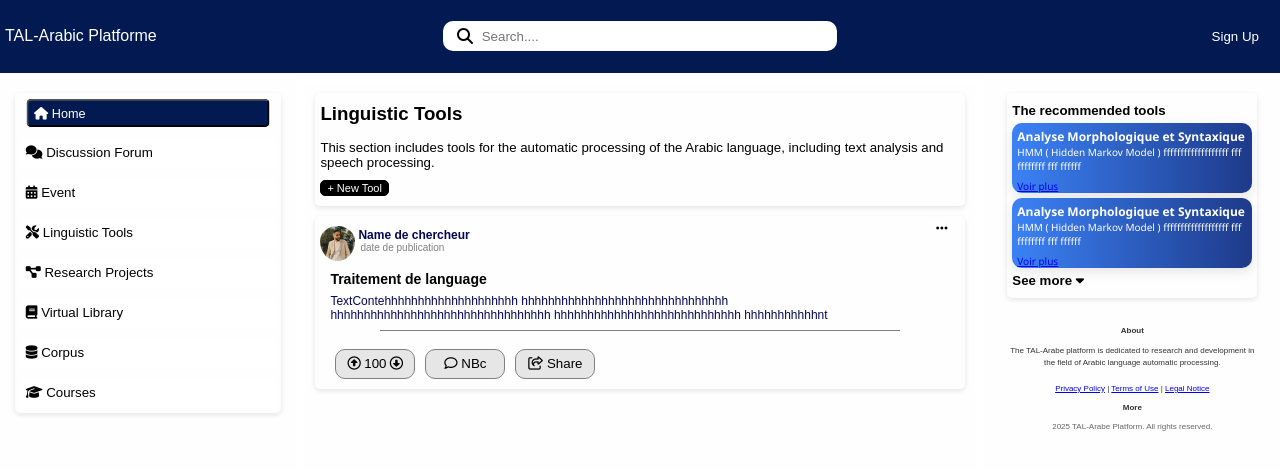
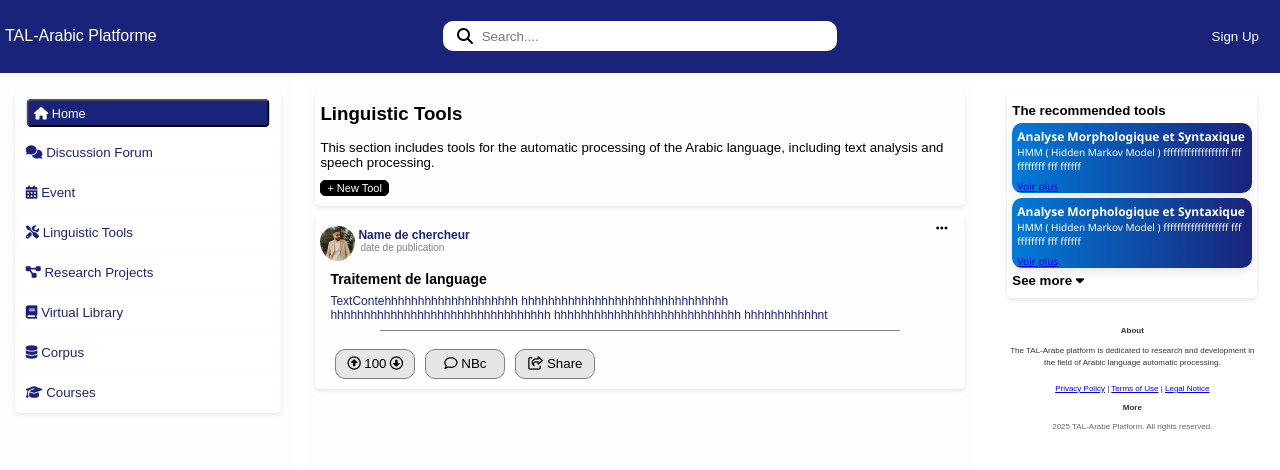
Before and after one commit to boujoudev/Collaborative-Platform-for-Arabic-Language-Processing, a React (Vite) app in the folder platforme-front/: page /Tool in a window 1280 px wide. Shown: the top 470 px of the page. Built offline with nearby package versions, Linux system fonts and the light colour scheme.

Commit message:
add more style

```diff
--- a/platforme-front/src/App.css
+++ b/platforme-front/src/App.css
@@ -31,7 +31,7 @@ body {
 
 .platformName {
   grid-area: logo;
-  background-color: rgb(3, 25, 81);
+  background-color: #1a237a;
   color: white;
   display: flex;
   align-items: center;
@@ -40,13 +40,13 @@ body {
 
 .barreDeRecherch {
   grid-area: barR;
-  background-color: rgb(3, 25, 81);
+  background-color: #1a237a;
 }
 
 .aside2 {
   padding-top: 20px;
   grid-area: side2;
-  background-color: rgb(254, 254, 254);
+  background-color: white;
   display: flex;
   flex-direction: column;
   align-items: center;
@@ -56,7 +56,7 @@ body {
 main {
   grid-area: main;
   background-color: rgb(254, 254, 254);
-  color: rgb(4, 7, 85);
+  color: #1a237a;
   margin: 10px;
   padding: 10px;
   border: 0px black solid;
@@ -100,7 +100,7 @@ main {
   margin: 5px;
   height: 30px;
   background-color: white;
-  color: black;
+  color: #1a237a;
   border: none;
   border-radius: 5px;
   -webkit-border-radius: 5px;
@@ -112,7 +112,7 @@ main {
 
 .false:hover {
   margin: 5px;
-  background-color: rgb(3, 25, 81);
+  background-color: #1a237a;
   color: rgb(255, 255, 255);
   transform: scale(0.95);
   border-radius: 5px;
@@ -121,7 +121,7 @@ main {
 .true {
   margin: 5px;
   height: 30px;
-  background-color: rgb(3, 25, 81);
+  background-color: #1a237a;
   color: rgb(255, 255, 255);
   transform: scale(0.95);
   border-radius: 5px;
@@ -139,7 +139,7 @@ main {
 
 .barreDeRecherch {
   grid-area: barR;
-  background-color: rgb(3, 25, 81);
+  background-color: #1a237a;
   display: flex;
   flex-direction: row;
   align-items: center;
@@ -160,7 +160,7 @@ main {
 }
 
 #barreDeRecherchePrincipale {
-  color: black;
+  color: #1a237a;
   width: 350px;
   height: 30px;
   padding: 5px;
@@ -179,7 +179,7 @@ main {
 
 .otherButton {
   grid-area: rest;
-  background-color: rgb(3, 25, 81);
+  background-color: #1a237a;
   display: flex;
   flex-direction: row;
   align-items: center;
@@ -192,7 +192,7 @@ main {
 .ButtonSignInUp {
   margin-right: 15px;
   color: white;
-  background-color: rgb(3, 25, 81);
+  background-color: #1a237a;
   border: none;
   border-radius: 5px;
   -webkit-border-radius: 5px;
@@ -202,7 +202,7 @@ main {
 }
 
 .ButtonSignInUp:hover {
-  color: rgb(3, 25, 81);
+  color: #1a237a;
   background-color: rgb(255, 255, 255);
 }
 
@@ -291,17 +291,17 @@ page de signup */
   background-color: white;
   border: none;
 
-  color: rgb(3, 25, 81);
+  color: #1a237a;
 }
 
 .buttonShow:hover {
-  color: rgb(20, 50, 124);
+  color: #1a237a;
 }
 
 .ButtonCreateAccount {
   width: 350px;
   height: 30px;
-  background-color: rgb(3, 25, 81);
+  background-color: #1a237a;
   color: white;
   border: none;
   border-radius: 20px;
@@ -312,7 +312,7 @@ page de signup */
 }
 
 .ButtonCreateAccount:hover {
-  background-color: rgb(20, 50, 124);
+  background-color: #1a237a;
 }
 
 .social-icons {
@@ -351,7 +351,7 @@ page de signIn */
 .ButtonSignIn {
   width: 350px;
   height: 30px;
-  background-color: rgb(3, 25, 81);
+  background-color: #1a237a;
   color: white;
   border: none;
   border-radius: 10px;
@@ -362,7 +362,7 @@ page de signIn */
 }
 
 .ButtonSignIn:hover {
-  background-color: rgb(20, 50, 124);
+  background-color: #1a237a;
 }
 
 .formSignInPage {
@@ -410,7 +410,7 @@ page de signIn */
 }
 
 .divAccueil {
-  background: linear-gradient(to right, #6382fa, rgb(20, 50, 124));
+  background: linear-gradient(to right, #007bd9, #1a237a);
 }
 
 .accueilButton {
@@ -439,7 +439,7 @@ Entet dyalha */
 }
 
 .AddForum:hover {
-  background-color: rgb(154, 154, 154); /* Change la couleur au hover */
+  background-color: #1a237a; /* Change la couleur au hover */
 }
 
 .ForumEntet {
@@ -547,7 +547,7 @@ project
 }
 
 .AddProject:hover {
-  background-color: rgb(154, 154, 154); /* Change la couleur au hover */
+  background-color: #1a237a; /* Change la couleur au hover */
 }
 
 .finish {
@@ -704,7 +704,7 @@ RecommondationProfilAsuivre  and RecomandationConfARejoindre and ToolAUtiliser
 .ToolAUtiliser {
   width: 230px;
   height: 60px;
-  background: linear-gradient(to right, #3b82f6, #1e3a8a);
+  background: linear-gradient(to right, #007bd9, #1a237a);
   border-radius: 10px;
   padding: 5px;
   margin-top: 5px;
@@ -778,7 +778,7 @@ Profil Entet
 /* Bannière */
 .banniere {
   height: 70px;
-  background: linear-gradient(to right, #2980b9, #1e3c72);
+  background: linear-gradient(to right, #007bd9, #1a237a);
   position: relative;
 }
 
```
